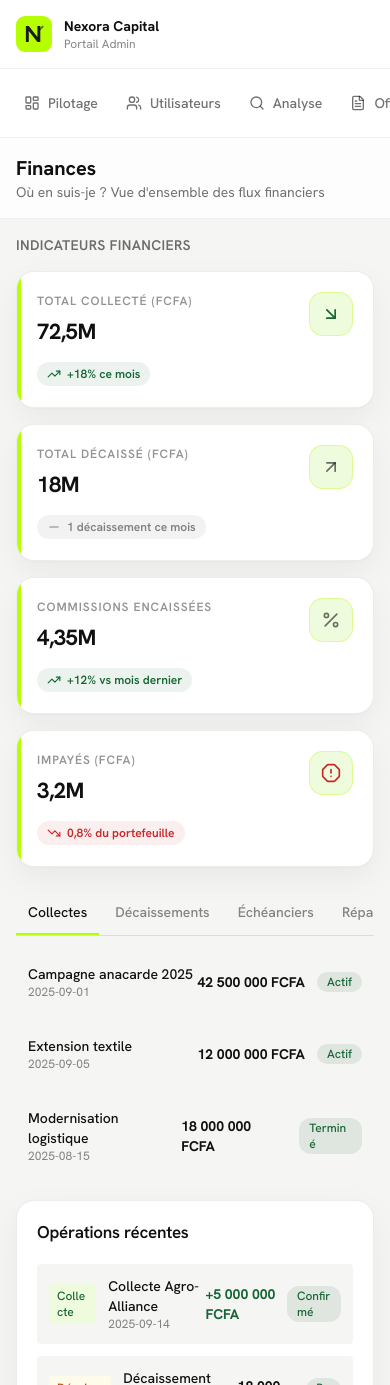
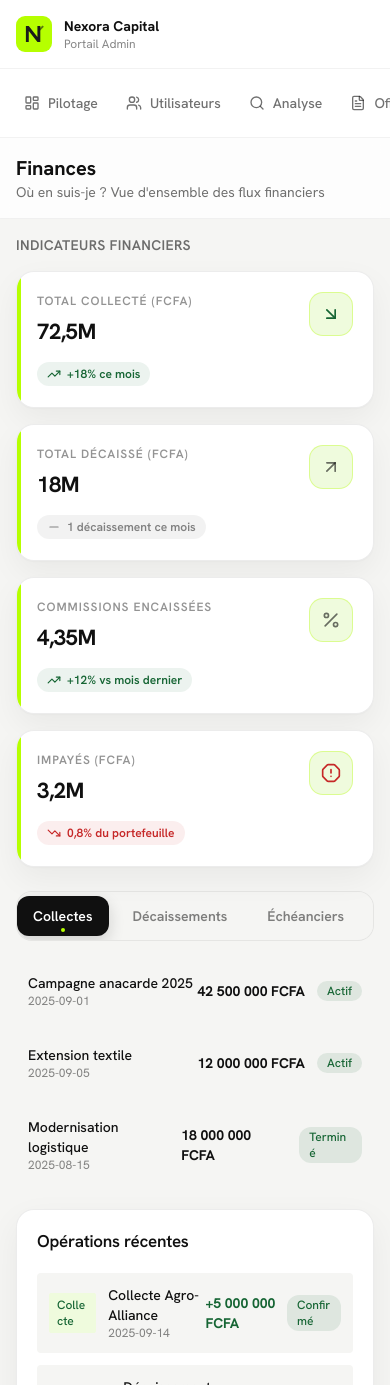
Before and after one commit to Angeouiya/elzora-capital, a Next.js app: page /admin/finances in a window 390 px wide. Shown: the top 1385 px of the page. Built offline with nearby package versions, Linux system fonts and the light colour scheme.

Commit message:
feat(ui): redesign responsive tabs

```diff
--- a/components/ui/Tabs.tsx
+++ b/components/ui/Tabs.tsx
@@ -1,4 +1,5 @@
 "use client";
+
 import { useState, ReactNode } from "react";
 
 interface Tab {
@@ -18,26 +19,30 @@ export function Tabs({ tabs, defaultTab, className = "" }: TabsProps) {
 
   return (
     <div className={className}>
-      <div role="tablist" className="flex gap-1 border-b border-[#101010]/10 pb-px overflow-x-auto overscroll-x-contain [scrollbar-width:none]">
-        {tabs.map((tab) => (
+      <div className="nx-scroll-strip rounded-[16px] border border-[#101010]/7 bg-[#F5F5F3] p-1" role="tablist">
+        {tabs.map((tab) => {
+          const selected = active === tab.id;
+          return (
             <button
               key={tab.id}
               onClick={() => setActive(tab.id)}
               role="tab"
-            aria-selected={active === tab.id}
-            className={`min-h-11 px-3 sm:px-4 py-2.5 text-sm font-medium whitespace-nowrap transition-all border-b-2 -mb-px ${
-              active === tab.id
-                ? "border-[#B6FF00] text-[#101010]"
-                : "border-transparent text-[#101010]/50 hover:text-[#101010]/80"
+              aria-selected={selected}
+              className={`relative min-h-10 shrink-0 rounded-[12px] px-4 py-2 text-sm font-semibold whitespace-nowrap transition-[background,color,box-shadow] duration-150 ${
+                selected
+                  ? "bg-[#101010] text-white shadow-[0_6px_16px_rgba(16,16,16,0.16)]"
+                  : "text-[#101010]/52 hover:bg-white hover:text-[#101010]"
               }`}
             >
               {tab.label}
+              {selected && (
+                <span className="absolute bottom-1 left-1/2 h-1 w-1 -translate-x-1/2 rounded-full bg-[#B6FF00]" aria-hidden="true" />
+              )}
             </button>
-        ))}
+          );
+        })}
       </div>
-      <div className="pt-4">
-        {tabs.find((t) => t.id === active)?.content}
-      </div>
+      <div className="pt-5">{tabs.find((t) => t.id === active)?.content}</div>
     </div>
   );
 }
```
Lines whose indentation alone changed are shown as unchanged.
